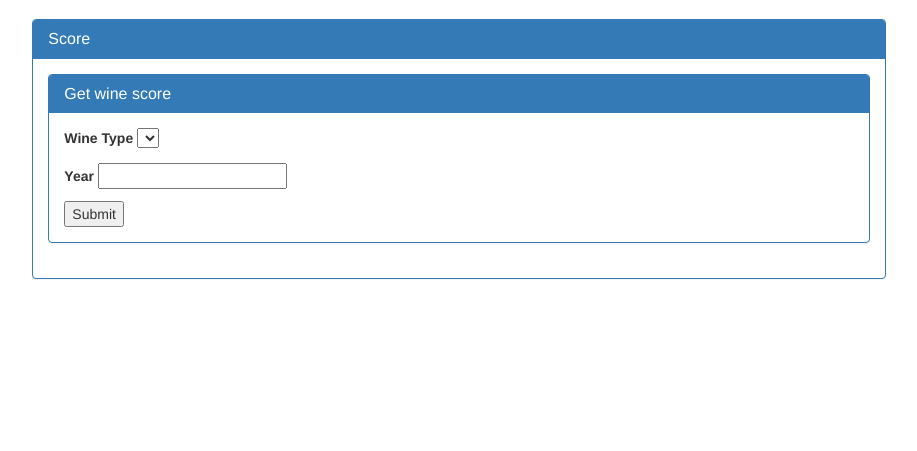
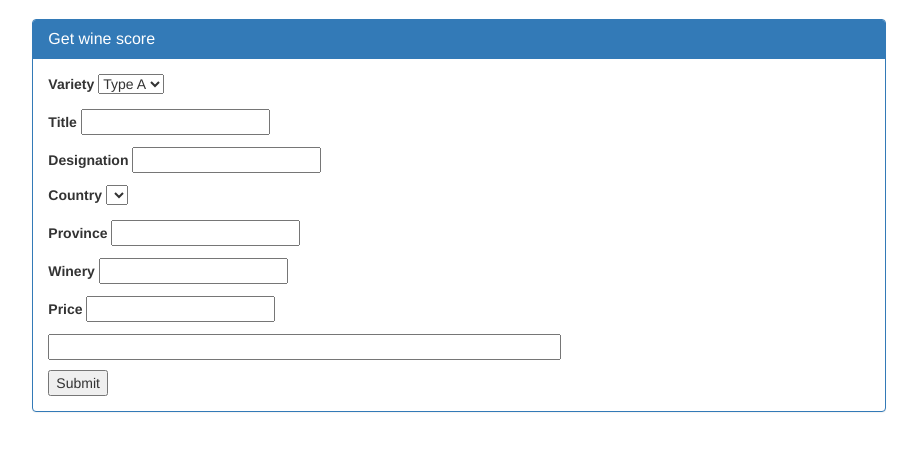
Before and after one commit to shippingunicorns/WinePredictor-FrontEnd, a Flask app: page /home in a window 1280 px wide. Shown: the part 51-502 px from the top of the page, without its empty margins (181-1098 px from the left). Run offline with Flask 2, Linux system fonts and the light colour scheme; lists and menus that the app fills with data are empty; some libraries are stand-ins or nearby versions.

Commit message:
update UX and add all fields

```diff
--- a/app.py
+++ b/app.py
@@ -36,8 +36,8 @@ app = Flask(__name__)
 # load_dotenv() # any code after this will be able to use environment variables
 
 
-# Debug
-app.config['DEBUG'] = False
+# Debug - if in this mode, change lines below + end of code
+app.config['DEBUG'] = True
 app.config['FLASK_ENV'] = 'development'
 
 app.config['SECRET_KEY'] = 'shoppingdemos'
@@ -46,7 +46,7 @@ app.config['SECRET_KEY'] = 'shoppingdemos'
 # enable/disable CSRF token
 app.config['WTF_CSRF_ENABLED'] = True
 # update CSFR secret key; default is SECRET_KEY
-app.config['WTF_CSRF_SECRET_KEY'] = 'istoryRepeatsITself'
+app.config['WTF_CSRF_SECRET_KEY'] = 'this_is_SPARTAAAAA'
 # change csrf time limit in sec (1 hour/3600sec by default)
 app.config['WTF_CSRF_TIME_LIMIT'] = 3600
 
@@ -73,10 +73,12 @@ def home_init():
 
     # FORMS
     ws_form = WineScoreForm()
-    ws_form.year.choices = [1, 0] #db_func.read_substance_labels()
+    ws_form.variety.choices = ["Type A", "Type B"]
+    ws_form.year.choices = list(range(1970, 2021, 1))
 
     # import ipdb; ipdb.set_trace()
     return (ws_form,
+            ws_form.variety.choices,
             ws_form.year.choices)
 
 
@@ -96,15 +98,10 @@ def home():
     returns home template with initialized variables
     """
     (ws_form,
-     ws_form.year.choices) = home_init()
-
-    # display_added_subst = request.args.get('display_added_subst',
-    #                                        default=False)
-
-    # import ipdb; ipdb.set_trace()
+            ws_form.variety.choices,
+            ws_form.year.choices) = home_init()
 
     return render_template('home.html',
-                            # home_init(),
                             **locals() # returns all local variables
                            )
 
@@ -114,11 +111,10 @@ def submitwine():
     returns home template with initialized variables after submitwine
     """
     (ws_form,
-     ws_form.year.choices) = home_init()
+            ws_form.variety.choices,
+            ws_form.year.choices) = home_init()
 
     # VARIABLES
-    subst_id = str(ws_form.wine_type.data)
-    subst_qtty = str(ws_form.year.data)
 
     if ws_form.validate_on_submit():
         # validation of fields
@@ -142,7 +138,7 @@ def projects():
 
     return render_template('markdown.html',
                            mkd_text=howto_content,
-                           n_cols=2,
+                           n_cols=1,
                            page_title="How to Use This Website")
 
 
@@ -151,8 +147,8 @@ if __name__ == '__main__':
     runs only if the app is ran on the terminal
     initializes the website
     """
-    app.run()
-    # app.run(debug=True)
+    # app.run()
+    app.run(debug=True)
 
     """
     about debug=True:
--- a/form_classes.py
+++ b/form_classes.py
@@ -4,19 +4,55 @@ from wtforms import StringField, IntegerField, SelectField, SubmitField #, Passw
 from wtforms.validators import InputRequired #, Length, AnyOf
 # from wtforms.fields.html5 import DateField
 
+# https://wtforms.readthedocs.io/en/2.3.x/fields/#field-definitions
+
 class WineScoreForm(FlaskForm):
-    wine_type = SelectField(
-        label='Wine Type',
+    variety = SelectField(
+        label='Variety',
         choices=[],
         validators=[InputRequired()] #,
                     # AnyOf(values=subst_avail_ids,
                     #      message='Must be a valid substance ID')
                     # ]
-                        )
-    year = IntegerField(
-        label='Year',
+        )
+
+    title = StringField(
+        label='Title',
+        validators=[] # optional field
+        )
+
+    designation = StringField(
+        label='Designation',
+        validators=[] # optional field
+        )
+
+    country = SelectField(
+        label='Country',
         validators=[InputRequired()]
         )
-    # record_date = DateField('Date (optional)',
-    #     format='%Y-%m-%d',
-    #     validators=[Optional()])
+
+    province = StringField(
+        label='Province',
+        validators=[] # optional field
+        )
+
+    winery = StringField(
+        label='Winery',
+        validators=[InputRequired()]
+        )
+
+    price = IntegerField(
+        label='Price',
+        validators=[InputRequired()]
+        )
+
+    description = StringField(
+        label='Description',
+        validators=[] # optional field
+        )
+
+    year = SelectField( # IntegerField(
+        label='Year',
+        choices=[],
+        validators=[InputRequired()]
+        )
--- a/templates/score.html
+++ b/templates/score.html
@@ -1,11 +1,4 @@
 {% from "_renderfield.html" import renderfield %}
-
-<div class="panel panel-primary">
-  <div class="panel-heading">
-    <h3 class="panel-title">Score</h3>
-  </div>
-  <div class="panel-body">
-
 
 <div class="panel panel-primary">
   <div class="panel-heading">
@@ -15,8 +8,14 @@
 
    <form method="POST" action="{{ url_for('submitwine') }}">
       {{ ws_form.csrf_token }}
-            {{ renderfield(ws_form.wine_type) }}
-            {{ renderfield(ws_form.year) }}
+      {{ renderfield(ws_form.variety) }}
+      {{ renderfield(ws_form.title) }}
+      {{ renderfield(ws_form.designation) }}
+      {{ renderfield(ws_form.country) }}
+      {{ renderfield(ws_form.province) }}
+      {{ renderfield(ws_form.winery) }}
+      {{ renderfield(ws_form.price) }}
+      {{ renderfield(ws_form.description(size=60, maxlength=1000)) }}
       <input type="submit" value="Submit">
   </form>
 
@@ -30,10 +29,3 @@
 
   </div>
 </div>
-
-
-
-
-
-  </div>
-</div>
```
Lines whose indentation alone changed are shown as unchanged.
